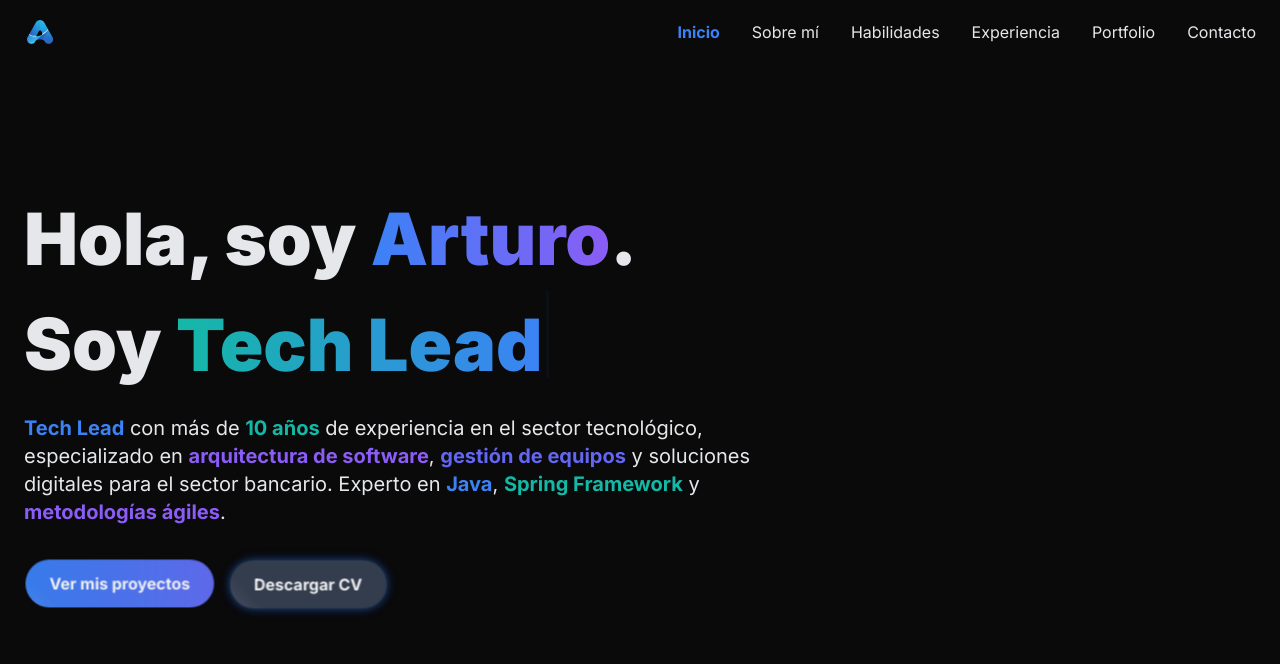
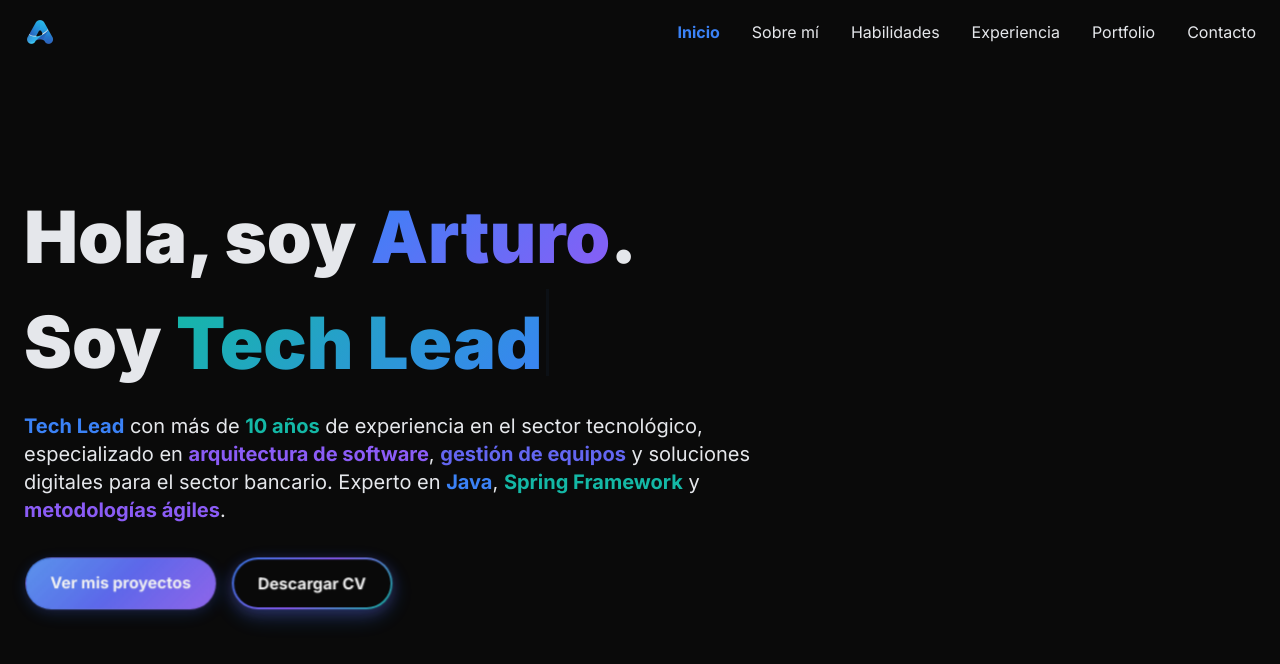
Before and after one commit to arturo-lr-dev/arturo-devs-page, a Next.js app: page / in a window 1280 px wide. Shown: the top 664 px of the page. Built offline with nearby package versions, Linux system fonts and the light colour scheme.

Commit message:
feat: Enhance button styles with gradient backgrounds and improved animations

```diff
--- a/src/app/globals.css
+++ b/src/app/globals.css
@@ -34,11 +34,13 @@ body {
 }
 
 .bg-gradient-primary {
-  background-image: linear-gradient(to right, #3b82f6, #8b5cf6);
+  background-image: linear-gradient(135deg, #3b82f6, #8b5cf6, #6366f1);
+  background-size: 200% 200%;
 }
 
 .bg-gradient-secondary {
-  background-image: linear-gradient(to right, #14b8a6, #3b82f6);
+  background-image: linear-gradient(135deg, #14b8a6, #3b82f6, #8b5cf6);
+  background-size: 200% 200%;
 }
 
 /* Animaciones de entrada */
@@ -295,61 +297,73 @@ html {
   will-change: transform, box-shadow;
 }
 
-.btn-animated::before {
+/* Solo para botones con gradiente */
+.btn-gradient-animated {
+  backdrop-filter: blur(10px);
+  border: 1px solid rgba(255, 255, 255, 0.1);
+}
+
+.btn-gradient-animated::before {
   content: '';
   position: absolute;
   top: 0;
   left: -100%;
   width: 100%;
   height: 100%;
-  background: linear-gradient(90deg, transparent, rgba(255, 255, 255, 0.1), transparent);
+  background: linear-gradient(90deg, transparent, rgba(255, 255, 255, 0.15), transparent);
   transition: left 0.6s ease-in-out;
 }
 
-.btn-animated:hover::before {
+.btn-gradient-animated:hover::before {
   left: 100%;
+}
+
+.btn-gradient-animated::after {
+  content: '';
+  position: absolute;
+  inset: 0;
+  padding: 1px;
+  background: linear-gradient(135deg, rgba(255, 255, 255, 0.2), transparent, rgba(255, 255, 255, 0.1));
+  border-radius: inherit;
+  mask: linear-gradient(#fff 0 0) content-box, linear-gradient(#fff 0 0);
+  mask-composite: xor;
+  pointer-events: none;
 }
 
 /* Animación continua de brillo suave para móviles */
 @media (hover: none) or (pointer: coarse) {
   .btn-animated {
-    animation: mobileButtonGlow 3s ease-in-out infinite;
+    animation: mobileButtonGlow 4s ease-in-out infinite;
+    box-shadow: 0 4px 20px rgba(59, 130, 246, 0.2),
+                0 2px 10px rgba(139, 92, 246, 0.1);
   }
 
-  .btn-animated::after {
-    content: '';
-    position: absolute;
-    top: 0;
-    left: 0;
-    right: 0;
-    bottom: 0;
-    background: linear-gradient(45deg,
-        transparent 30%,
-        rgba(255, 255, 255, 0.1) 50%,
-        transparent 70%);
-    transform: translateX(-100%);
-    animation: shimmer 2s ease-in-out infinite;
+  .btn-gradient-animated {
+    animation: gradientShift 3s ease infinite, mobileButtonGlow 4s ease-in-out infinite;
+  }
+
+  .btn-border-animated {
+    animation: mobileButtonGlow 4s ease-in-out infinite;
+    box-shadow: 0 4px 20px rgba(20, 184, 166, 0.15),
+                0 2px 10px rgba(59, 130, 246, 0.1);
+  }
+
+  .btn-border-animated::before {
+    animation: gradientShift 3s ease infinite;
   }
 
   @keyframes mobileButtonGlow {
     0%, 100% {
-      box-shadow: 0 0 5px rgba(59, 130, 246, 0.3),
-                  0 0 10px rgba(59, 130, 246, 0.2),
-                  0 0 15px rgba(59, 130, 246, 0.1);
+      box-shadow: 0 4px 15px rgba(59, 130, 246, 0.2),
+                  0 2px 8px rgba(139, 92, 246, 0.15),
+                  0 1px 3px rgba(0, 0, 0, 0.1);
+      transform: translateY(0);
     }
     50% {
-      box-shadow: 0 0 10px rgba(59, 130, 246, 0.5),
-                  0 0 20px rgba(59, 130, 246, 0.3),
-                  0 0 30px rgba(59, 130, 246, 0.2);
-    }
-  }
-
-  @keyframes shimmer {
-    0% {
-      transform: translateX(-100%);
-    }
-    100% {
-      transform: translateX(100%);
+      box-shadow: 0 8px 25px rgba(59, 130, 246, 0.3),
+                  0 4px 15px rgba(139, 92, 246, 0.25),
+                  0 2px 8px rgba(0, 0, 0, 0.15);
+      transform: translateY(-1px);
     }
   }
 }
@@ -357,14 +371,33 @@ html {
 /* Efectos para desktop (hover) */
 @media (hover: hover) and (pointer: fine) {
   .btn-animated:hover {
-    transform: translateY(-2px) scale(1.02);
-    box-shadow: 0 10px 25px rgba(59, 130, 246, 0.4),
-                0 5px 15px rgba(59, 130, 246, 0.3);
+    transform: translateY(-3px) scale(1.03);
+    box-shadow: 0 15px 35px rgba(59, 130, 246, 0.3),
+                0 8px 20px rgba(139, 92, 246, 0.2),
+                0 3px 10px rgba(0, 0, 0, 0.1);
   }
 
   .btn-animated:active {
-    transform: translateY(0) scale(0.98);
+    transform: translateY(-1px) scale(1.01);
     transition-duration: 0.1s;
+    box-shadow: 0 8px 20px rgba(59, 130, 246, 0.25),
+                0 4px 12px rgba(139, 92, 246, 0.15);
+  }
+
+  .btn-border-animated:hover {
+    transform: translateY(-3px) scale(1.03);
+    box-shadow: 0 15px 35px rgba(20, 184, 166, 0.2),
+                0 8px 20px rgba(59, 130, 246, 0.15),
+                0 3px 10px rgba(0, 0, 0, 0.1);
+    background: transparent;
+  }
+
+  .btn-border-animated:active {
+    transform: translateY(-1px) scale(1.01);
+    transition-duration: 0.1s;
+    box-shadow: 0 8px 20px rgba(20, 184, 166, 0.15),
+                0 4px 12px rgba(59, 130, 246, 0.1);
+    background: transparent;
   }
 }
 
@@ -521,3 +554,43 @@ html {
 .animate-float-3 {
   animation: float-3 3.5s ease-in-out infinite;
 }
+
+/* Botón con borde degradado */
+.btn-border-animated {
+  position: relative;
+  background: transparent !important;
+  border: 2px solid transparent;
+  background-clip: padding-box;
+  border-radius: 9999px;
+}
+
+.btn-border-animated::before {
+  content: '';
+  position: absolute;
+  inset: 0;
+  padding: 2px;
+  background: linear-gradient(135deg, #14b8a6, #3b82f6, #8b5cf6);
+  border-radius: 9999px;
+  mask: linear-gradient(#fff 0 0) content-box, linear-gradient(#fff 0 0);
+  mask-composite: xor;
+  animation: gradientShift 3s ease infinite;
+  background-size: 200% 200%;
+}
+
+/* Botón outlined con borde degradado */
+.btn-outlined-gradient {
+  position: relative;
+  background: linear-gradient(135deg, #3b82f6, #8b5cf6, #14b8a6);
+  padding: 2px;
+  border-radius: 9999px;
+  border: none;
+}
+
+.btn-outlined-gradient::before {
+  content: '';
+  position: absolute;
+  inset: 2px;
+  background: #0a0a0a;
+  border-radius: 9999px;
+  z-index: -1;
+}
--- a/src/components/sections/HeroSection.tsx
+++ b/src/components/sections/HeroSection.tsx
@@ -36,14 +36,18 @@ export default function HeroSection() {
               href={button.href}
               className={`${
                 button.primary
-                  ? 'bg-gradient-primary text-white btn-gradient-animated'
-                  : 'bg-gray-700 hover:bg-gray-600 text-white'
+                  ? 'bg-gradient-primary text-white btn-gradient-animated py-3 px-6'
+                  : 'text-white btn-outlined-gradient'
               } ${
                 index === 0 ? 'btn-animated btn-float' : 'btn-animated'
-              } font-semibold py-3 px-6 rounded-full transition-transform duration-300 hover:scale-105 inline-block w-full sm:w-auto text-center`}
+              } font-semibold rounded-full transition-all duration-300 hover:scale-105 inline-block w-full sm:w-auto text-center relative`}
               {...(button.text.includes('CV') ? { download: true } : {})}
             >
-              {button.text}
+              {button.primary ? button.text : (
+                <span className="relative z-10 py-3 px-6 block">
+                  {button.text}
+                </span>
+              )}
             </a>
           ))}
         </div>
```
